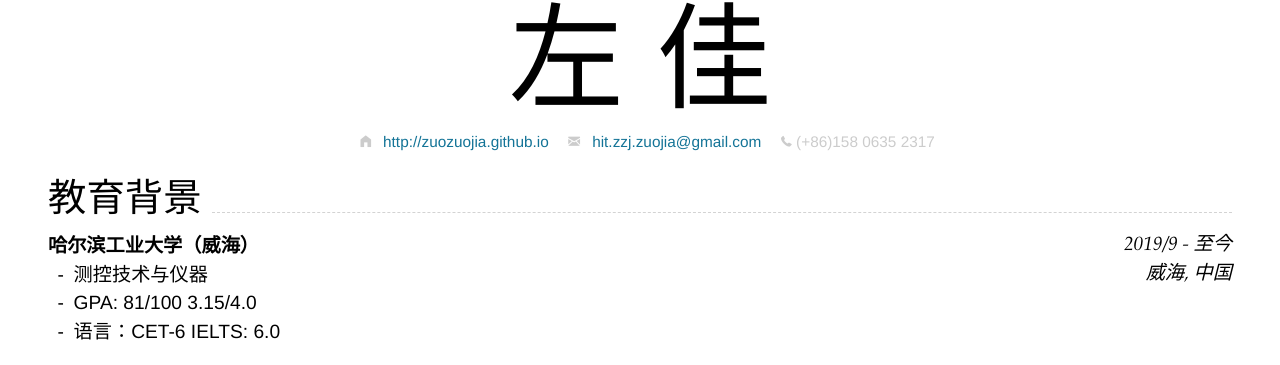
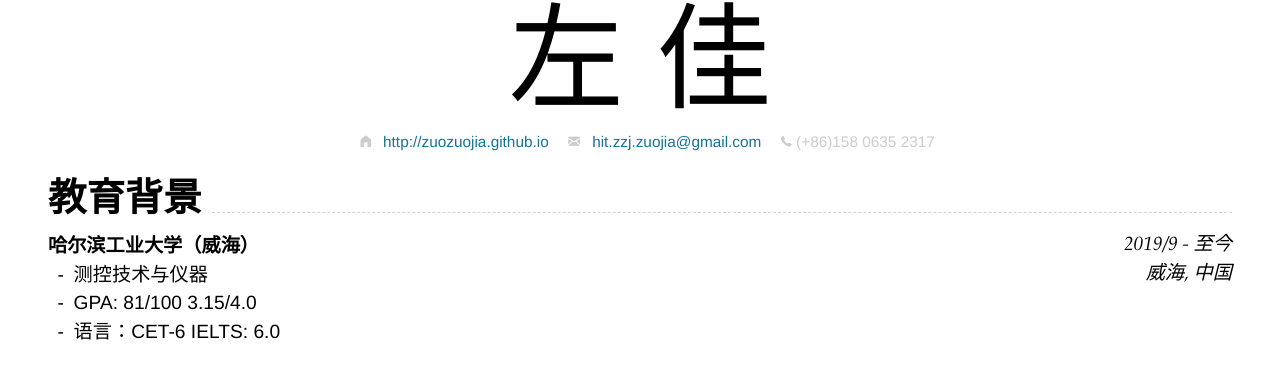
Before and after one commit to zuozuojia/CV_zh, a Jekyll site: the page built from index.md, in a window 1280 px wide. Shown: the part 58-423 px from the top of the page. Built offline with Jekyll 4.4.1, drawn with Linux system fonts in a browser that asks for light colours; nearby versions of some CDN libraries.

Commit message:
fix bug of **

```diff
--- a/index.md
+++ b/index.md
@@ -22,7 +22,7 @@ Supported arguments:
 
 {% include cv-contact.html %}
 
-## 教育背景
+## **教育背景**
 
 ### **哈尔滨工业大学（威海）** `2019/9 - 至今`
 
```
